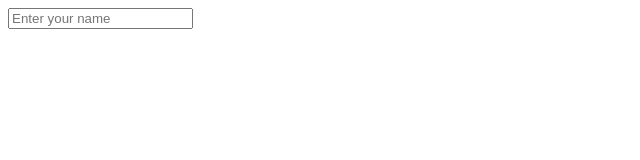
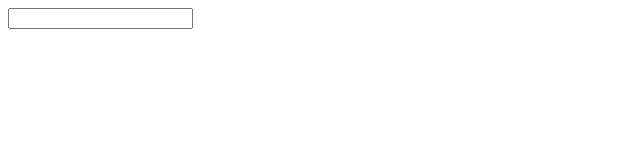
Before and after one commit to acciojob/personal-greeting-SAHILDWIVEDI1232, a React app: page / in a window 1280 px wide. Shown: the top 160 px of the page, without its empty margins (0-640 px from the left). Built offline with nearby package versions, Linux system fonts and the light colour scheme.

Commit message:
Remove placeholder from name input field
Removed placeholder text from input field.

```diff
--- a/src/components/PersonalizedGreeting.jsx
+++ b/src/components/PersonalizedGreeting.jsx
@@ -7,7 +7,6 @@ const PersonalizedGreeting = () => {
     <div>
       <input
         type="text"
-        placeholder="Enter your name"
         value={name}
         onChange={(e) => setName(e.target.value)}
       />
```
